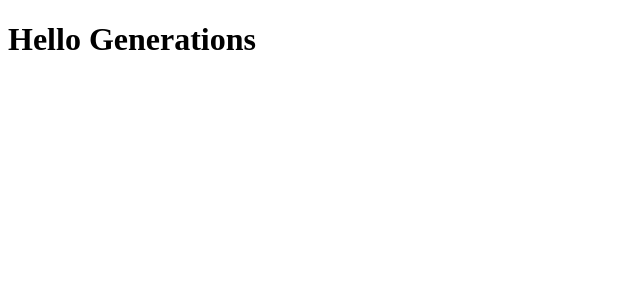
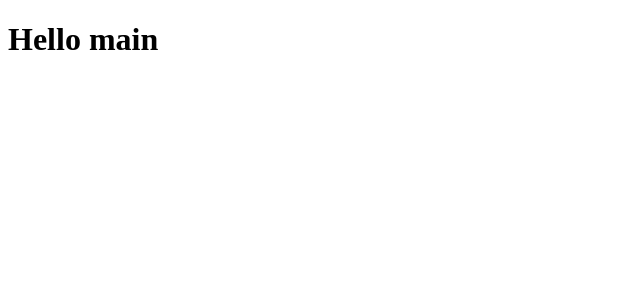
Before and after one commit to sidinei-silva/code_toolbox, a React (Create React App) app: page / in a window 1280 px wide. Shown: the top 300 px of the page, without its empty margins (0-640 px from the left). Built offline with nearby package versions, Linux system fonts and the light colour scheme.

Commit message:
Import route and render in App

```diff
--- a/src/App.tsx
+++ b/src/App.tsx
@@ -1,11 +1,7 @@
 import React from 'react';
 
-function App() {
-  return (
-    <div className="App">
-      <h1>Hello Generations</h1>
-    </div>
-  );
+import Routes from './routes';
+
+export default function App() {
+  return <Routes />;
 }
-
-export default App;
```
